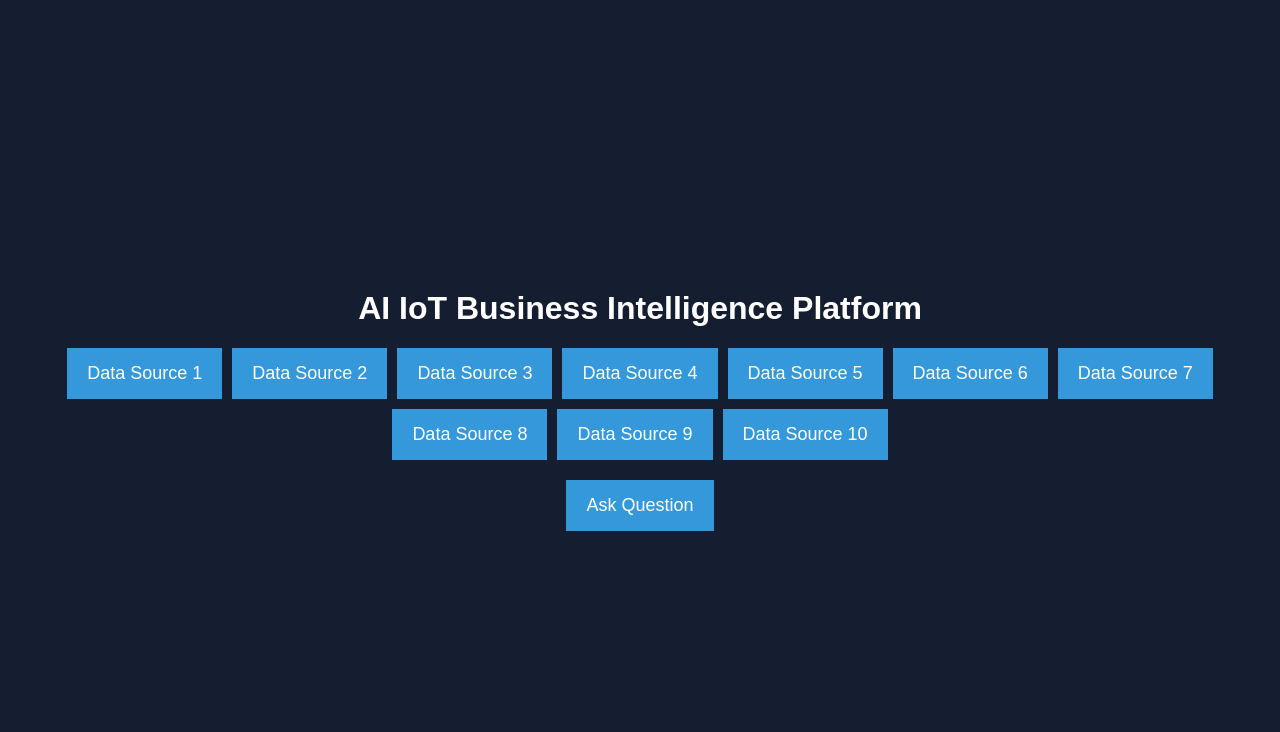
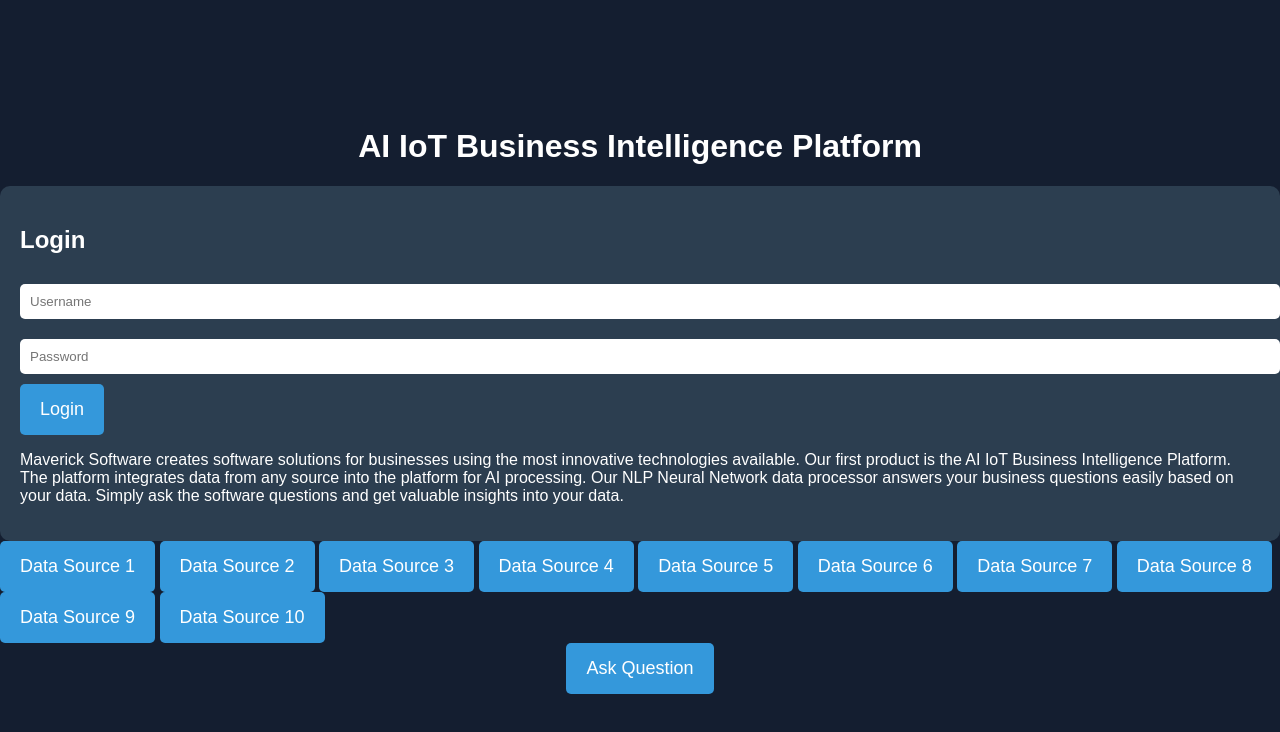
Before and after one commit to JoshZ2323/AIPlatform, a website: page index.html in a window 1280 px wide. Drawn offline with Linux system fonts and the light colour scheme.

Commit message:
Update index.html

```diff
--- a/index.html
+++ b/index.html
@@ -17,13 +17,25 @@
       margin: 0;
     }
 
-    #data-sources {
+    .container {
       display: flex;
-      flex-wrap: wrap;
-      gap: 10px;
+      flex-direction: column;
       align-items: center;
       justify-content: center;
-      margin-bottom: 20px;
+    }
+
+    .login-form {
+      background-color: #2c3e50;
+      padding: 20px;
+      border-radius: 10px;
+    }
+
+    input[type="text"], input[type="password"] {
+      width: 100%;
+      padding: 10px;
+      margin: 10px 0;
+      border: none;
+      border-radius: 5px;
     }
 
     button {
@@ -32,6 +44,7 @@
       padding: 15px 20px;
       font-size: 18px;
       border: none;
+      border-radius: 5px;
       cursor: pointer;
       transition: background-color 0.3s;
     }
@@ -39,25 +52,22 @@
     button:hover {
       background-color: #2980b9;
     }
-
-    #ask-question {
-      margin-top: 20px;
-      display: flex;
-      flex-direction: column;
-      align-items: center;
-    }
-
-    #answer-box {
-      margin-top: 20px;
-      padding: 10px;
-      border: 2px solid #3498db;
-      display: none;
-    }
   </style>
 </head>
 <body>
-  <div>
-    <h1 style="text-align: center;">AI IoT Business Intelligence Platform</h1>
+  <div class="container">
+    <h1>AI IoT Business Intelligence Platform</h1>
+    <div class="login-form">
+      <h2>Login</h2>
+      <form>
+        <input type="text" placeholder="Username">
+        <input type="password" placeholder="Password">
+        <button type="submit">Login</button>
+      </form>
+      <p style="color: white;">Maverick Software creates software solutions for businesses using the most innovative technologies available. Our first product is the AI IoT Business Intelligence Platform. The platform integrates data from any source into the platform for AI processing. Our NLP Neural Network data processor answers your business questions easily based on your data. Simply ask the software questions and get valuable insights into your data.</p>
+    </div>
+  </div>
+
   <div id="data-sources">
     <button onclick="selectDataSource('Data Source 1')">Data Source 1</button>
     <button onclick="selectDataSource('Data Source 2')">Data Source 2</button>
@@ -73,7 +83,6 @@
   <div id="ask-question">
     <button onclick="askQuestion()">Ask Question</button>
     <div id="answer-box"></div>
-    </div>
   </div>
 
   <script>
```
Lines whose indentation alone changed are shown as unchanged.
